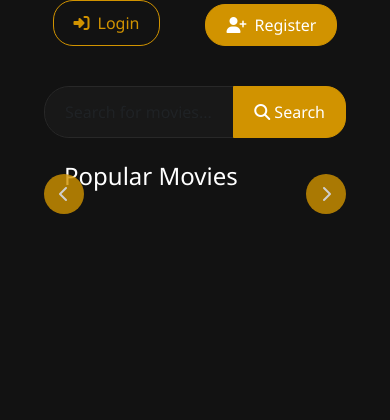
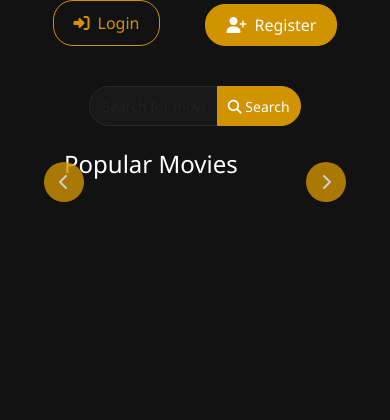
Before and after one commit to aditya-1-1/sonic_movies, a Django app: page / in a window 390 px wide. Shown: the top 420 px of the page. Run offline with Django 4.2, Linux system fonts and the light colour scheme; data that the repository does not hold is empty; some libraries are stand-ins or nearby versions; some web fonts are replaced.

Commit message:
adjust 5

```diff
--- a/core/templates/core/base.html
+++ b/core/templates/core/base.html
@@ -349,26 +349,27 @@
 
         /* Search Form Styles */
         .search-form {
-            max-width: 500px;
+            --search-width: min(90%, 500px);
+            width: var(--search-width);
             margin: 0 auto 30px;
-
+            position: relative;
         }
 
         .search-input {
             background-color: var(--card-bg);
             border: 1px solid var(--hover-bg);
-            color: var(whitesmoke);
+            color: var(--light-text);
             padding: 12px 20px;
             border-radius: 25px;
             width: 100%;
             transition: all 0.3s ease;
-
+            font-size: clamp(14px, 2vw, 16px);
         }
 
         .search-input:focus {
-            background-color: var(white);
+            background-color: var(--card-bg);
             border-color: var(--primary-color);
-            box-shadow: 0 0 0 0.2rem rgba(101, 17, 236, 0.25);
+            box-shadow: 0 0 0 0.2rem rgba(209, 147, 0, 0.25);
             outline: none;
         }
 
@@ -377,8 +378,55 @@
             z-index: 2;
             height: 52px;
             margin-top: 0px;
+            font-size: clamp(14px, 2vw, 16px);
+            padding: 0 clamp(10px, 2vw, 20px);
         }
 
+        @media (max-width: 1200px) {
+            .search-form {
+                --search-width: 55%;
+                margin: 0 auto 25px 100px;
+            }
+        }
+
+        @media (max-width: 992px) {
+            .search-form {
+                --search-width: 50%;
+                margin: 0 auto 20px 50px;
+            }
+
+            .search-input {
+                padding: 10px 15px;
+            }
+
+            .input-group .btn {
+                height: 45px;
+            }
+        }
+
+        @media (max-width: 768px) {
+            .search-form {
+                --search-width: 80%;
+                margin: 0 auto 20px ;
+            }
+        }
+
+        @media (max-width: 480px) {
+            .search-form {
+                --search-width: 70%;
+                margin: 0 auto 15px;
+            }
+
+            .search-input {
+                padding: 8px 12px;
+                font-size: 14px;
+            }
+
+            .input-group .btn {
+                height: 40px;
+                padding: 0 10px;
+            }
+        }
 
         /* Like Button */
         .like-button {
@@ -448,7 +496,7 @@
         }
 
         .social-icons {
-            padding: 30px 50px;
+            padding: 30px 40px;
             margin-bottom: 25px;
             margin-left: 23px;
             font-family: var(--font-primary);
@@ -799,26 +847,47 @@
     <script src="https://cdn.jsdelivr.net/npm/bootstrap@5.1.3/dist/js/bootstrap.bundle.min.js"></script>
     <script>
     $(document).ready(function() {
+        // Check if login modal should be shown
+        const urlParams = new URLSearchParams(window.location.search);
+        if (urlParams.get('show_login') === 'true') {
+            $('#loginModal').modal('show');
+            // Remove the parameter from URL without refreshing
+            window.history.replaceState({}, document.title, window.location.pathname);
+        }
+
         // Login form submission
         $('#loginForm').on('submit', function(e) {
             e.preventDefault();
+            const form = $(this);
+            const submitBtn = form.find('button[type="submit"]');
+
+            // Disable submit button and show loading state
+            submitBtn.prop('disabled', true).html('<span class="spinner-border spinner-border-sm" role="status" aria-hidden="true"></span> Logging in...');
+
             $.ajax({
-                url: '/login/',
+                url: form.attr('action'),
                 method: 'POST',
-                data: $(this).serialize(),
+                data: form.serialize(),
                 headers: {
-                    'X-Requested-With': 'XMLHttpRequest'
+                    'X-Requested-With': 'XMLHttpRequest',
+                    'X-CSRFToken': $('[name=csrfmiddlewaretoken]').val()
                 },
                 success: function(response) {
                     if (response.success) {
-                        $('#loginModal').modal('hide');
-                        window.location.href = response.redirect || '/';
+                        window.location.href = '/';
                     } else {
                         alert(response.error || 'Login failed. Please try again.');
+                        submitBtn.prop('disabled', false).text('Login');
                     }
                 },
-                error: function() {
+                error: function(xhr, status, error) {
+                    console.error('Login error:', {
+                        status: status,
+                        error: error,
+                        response: xhr.responseText
+                    });
                     alert('Login failed. Please try again.');
+                    submitBtn.prop('disabled', false).text('Login');
                 }
             });
         });
@@ -826,23 +895,36 @@
         // Register form submission
         $('#registerForm').on('submit', function(e) {
             e.preventDefault();
+            const form = $(this);
+            const submitBtn = form.find('button[type="submit"]');
+
+            // Disable submit button and show loading state
+            submitBtn.prop('disabled', true).html('<span class="spinner-border spinner-border-sm" role="status" aria-hidden="true"></span> Registering...');
+
             $.ajax({
-                url: '/register/',
+                url: form.attr('action'),
                 method: 'POST',
-                data: $(this).serialize(),
+                data: form.serialize(),
                 headers: {
-                    'X-Requested-With': 'XMLHttpRequest'
+                    'X-Requested-With': 'XMLHttpRequest',
+                    'X-CSRFToken': $('[name=csrfmiddlewaretoken]').val()
                 },
                 success: function(response) {
                     if (response.success) {
-                        $('#registerModal').modal('hide');
-                        window.location.href = response.redirect || '/';
+                        window.location.href = '/';
                     } else {
                         alert(response.error || 'Registration failed. Please try again.');
+                        submitBtn.prop('disabled', false).text('Register');
                     }
                 },
-                error: function() {
+                error: function(xhr, status, error) {
+                    console.error('Registration error:', {
+                        status: status,
+                        error: error,
+                        response: xhr.responseText
+                    });
                     alert('Registration failed. Please try again.');
+                    submitBtn.prop('disabled', false).text('Register');
                 }
             });
         });
--- a/core/views.py
+++ b/core/views.py
@@ -18,6 +18,8 @@ from django.core.paginator import Paginator
 from django.db.models import Q
 from .tmdb_utils import TMDBAPI
 from django.contrib import messages
+from functools import wraps
+from django.urls import reverse
 
 # Configure logging
 logger = logging.getLogger(__name__)
@@ -212,7 +214,15 @@ def update_watch_history(request, movie_id):
             return JsonResponse({'error': str(e)}, status=400)
     return JsonResponse({'error': 'Invalid request'}, status=400)
 
-@login_required
+def login_required_with_modal(view_func):
+    @wraps(view_func)
+    def _wrapped_view(request, *args, **kwargs):
+        if not request.user.is_authenticated:
+            return redirect(reverse('home') + '?show_login=true')
+        return view_func(request, *args, **kwargs)
+    return _wrapped_view
+
+@login_required_with_modal
 def watch_history(request):
     """User's watch history view."""
     try:
@@ -223,7 +233,7 @@ def watch_history(request):
         messages.error(request, "Failed to load watch history. Please try again later.")
         return render(request, 'core/error.html', {'error': str(e)})
 
-@login_required
+@login_required_with_modal
 def liked_movies(request):
     """User's liked movies view."""
     try:
@@ -233,6 +243,28 @@ def liked_movies(request):
         logger.error(f"Error in liked movies view: {str(e)}")
         messages.error(request, "Failed to load liked movies. Please try again later.")
         return render(request, 'core/error.html', {'error': str(e)})
+
+@login_required_with_modal
+def library(request):
+    try:
+        # Get user's watchlist movies
+        watchlist_movies = WatchlistMovie.objects.filter(
+            watchlist__user=request.user
+        ).select_related('movie').order_by('-added_at')
+
+        # Get user's liked movies
+        liked_movies = LikedMovie.objects.filter(
+            user=request.user
+        ).select_related('movie').order_by('-liked_at')
+
+        context = {
+            'watchlist_movies': watchlist_movies,
+            'liked_movies': liked_movies,
+        }
+        return render(request, 'core/library.html', context)
+    except Exception as e:
+        logger.error(f"Error in library view: {str(e)}")
+        return render(request, 'core/error.html', {'error': 'Unable to load your library. Please try again later.'})
 
 def search_movies(request):
     query = request.GET.get('q', '')
@@ -323,33 +355,10 @@ def remove_from_watchlist(request, watchlist_id, movie_id):
         return JsonResponse({'status': 'success'})
     return JsonResponse({'error': 'Invalid request'}, status=400)
 
-@login_required
-def library(request):
-    try:
-        # Get user's watchlist movies
-        watchlist_movies = WatchlistMovie.objects.filter(
-            watchlist__user=request.user
-        ).select_related('movie').order_by('-added_at')
-
-        # Get user's liked movies
-        liked_movies = LikedMovie.objects.filter(
-            user=request.user
-        ).select_related('movie').order_by('-liked_at')
-
-        context = {
-            'watchlist_movies': watchlist_movies,
-            'liked_movies': liked_movies,
-        }
-        return render(request, 'core/library.html', context)
-    except Exception as e:
-        logger.error(f"Error in library view: {str(e)}")
-        return render(request, 'core/error.html', {'error': 'Unable to load your library. Please try again later.'})
-
-
 def user_login(request):
     """Handle login requests via AJAX and regular form submissions."""
     if request.method == "POST":
-        username_or_email = request.POST.get('username')  # This will be either username or email
+        username_or_email = request.POST.get('username')
         password = request.POST.get('password')
 
         if not username_or_email or not password:
@@ -362,26 +371,23 @@ def user_login(request):
             return redirect('login')
 
         # Try to authenticate with username first
-        user = authenticate(username=username_or_email, password=password)
+        user = authenticate(request, username=username_or_email, password=password)
 
         # If username authentication fails, try email
         if user is None:
             try:
                 username = User.objects.get(email=username_or_email).username
-                user = authenticate(username=username, password=password)
+                user = authenticate(request, username=username, password=password)
             except User.DoesNotExist:
                 user = None
 
         if user is not None:
             login(request, user)
-            next_url = request.GET.get('next', 'home')
             if request.headers.get('x-requested-with') == 'XMLHttpRequest':
                 return JsonResponse({
-                    'success': True,
-                    'message': "Login successful!",
-                    'redirect': next_url
+                    'success': True
                 })
-            return redirect(next_url)
+            return redirect('home')
 
         if request.headers.get('x-requested-with') == 'XMLHttpRequest':
             return JsonResponse({
@@ -515,8 +521,7 @@ def register(request):
             user = User.objects.create_user(username=username, email=email, password=password)
             login(request, user)
             return JsonResponse({
-                'success': True,
-                'message': "Registration successful!"
+                'success': True
             })
         except Exception as e:
             logger.error(f"Error creating user: {str(e)}")
```
